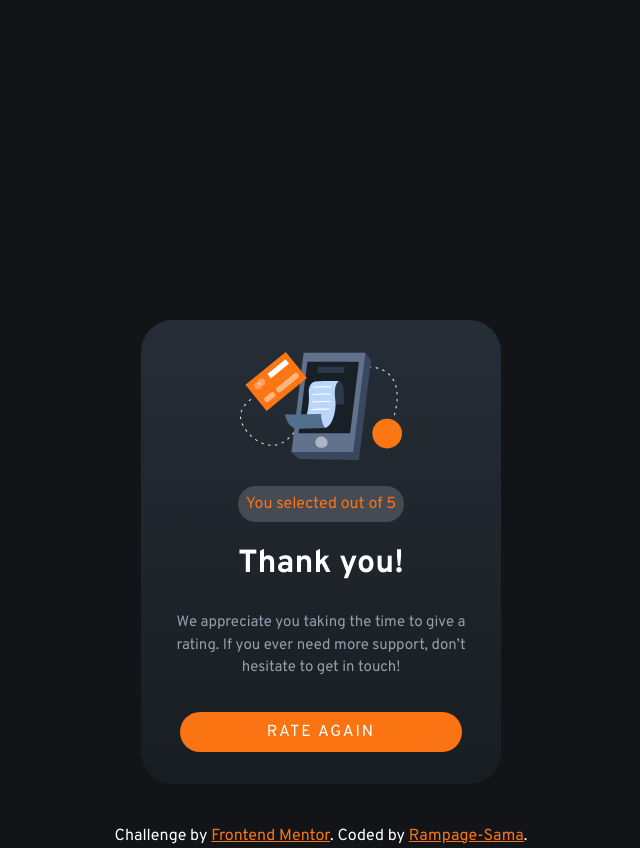
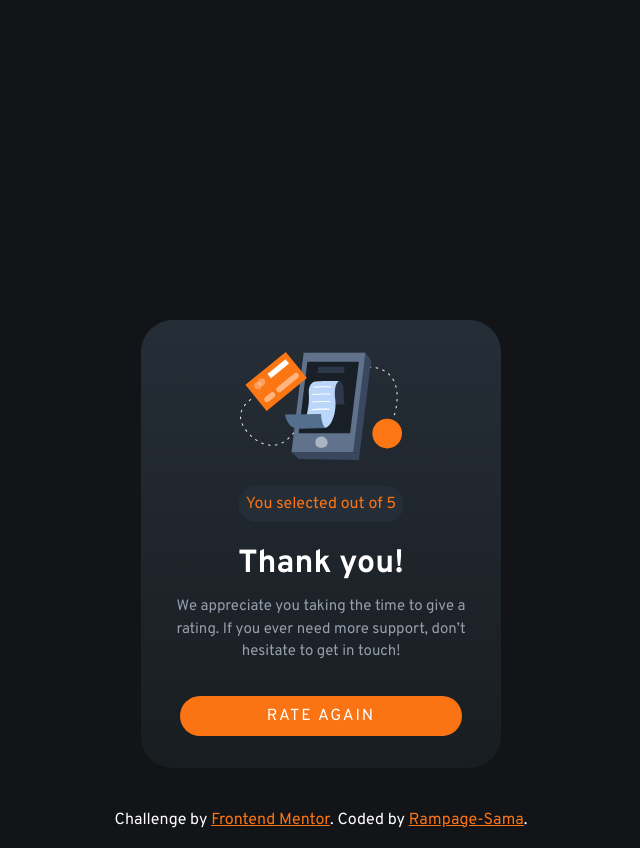
Before and after one commit to Rampage-Sama/Interactive-rating-component, a plain HTML site: page index.html in a window 1280 px wide. Both pictures are taken after a click on the button "SUBMIT". Shown: the whole page, without its empty margins (319-959 px from the left). Drawn offline with Linux system fonts and the light colour scheme.

Commit message:
final changes

```diff
--- a/style.css
+++ b/style.css
@@ -196,13 +196,14 @@ body {
   align-items: center;
   width: 50%;
   padding: .5rem;
-  background-color: var(--med-grey);
+  background-color: var(--dark-blue);
   color: var(--orange-clr);
   border-radius: 30px;
 }
 
 .title__msg {
-  padding: 1.5rem;
+  padding-top: 1.5rem;
+  padding-bottom: .5rem;
 }
 
 .message__thanks {
```
